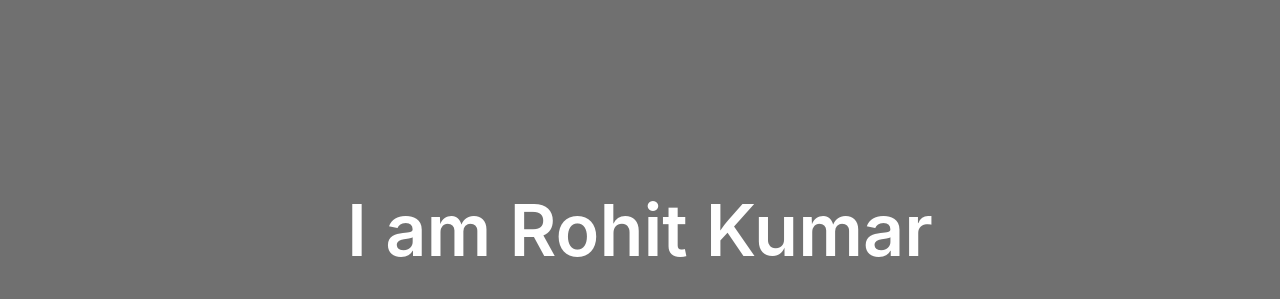
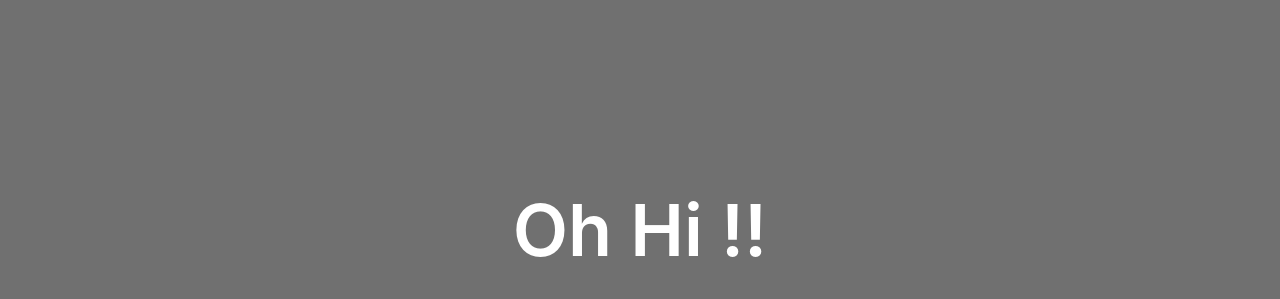
Before and after one commit to rohit645/rohit645.github.io, a plain HTML site: page index.html in a window 1280 px wide. Shown: the part 100-399 px from the top of the page. Drawn offline with Linux system fonts and the light colour scheme; files whose address does not match are found by name.

Commit message:
Update index.html

```diff
--- a/index.html
+++ b/index.html
@@ -84,7 +84,7 @@
       <div class="table-cell">
         <div class="container">
           <!--<p class="display-6 color-d">Hello, world!</p>-->
-          <h1 class="intro-title mb-4">I am Rohit Kumar</h1>
+          <h1 class="intro-title mb-4">Oh Hi !!</h1>
           <p class="intro-subtitle"><span class="text-slider-items">Web Developer,Competitive Programmer,App Developer</span><strong class="text-slider"></strong></p>
           <!-- <p class="pt-3"><a class="btn btn-primary btn js-scroll px-4" href="#about" role="button">Learn More</a></p> -->
           <ul class="list-unstyled list-social list-inline">
```
